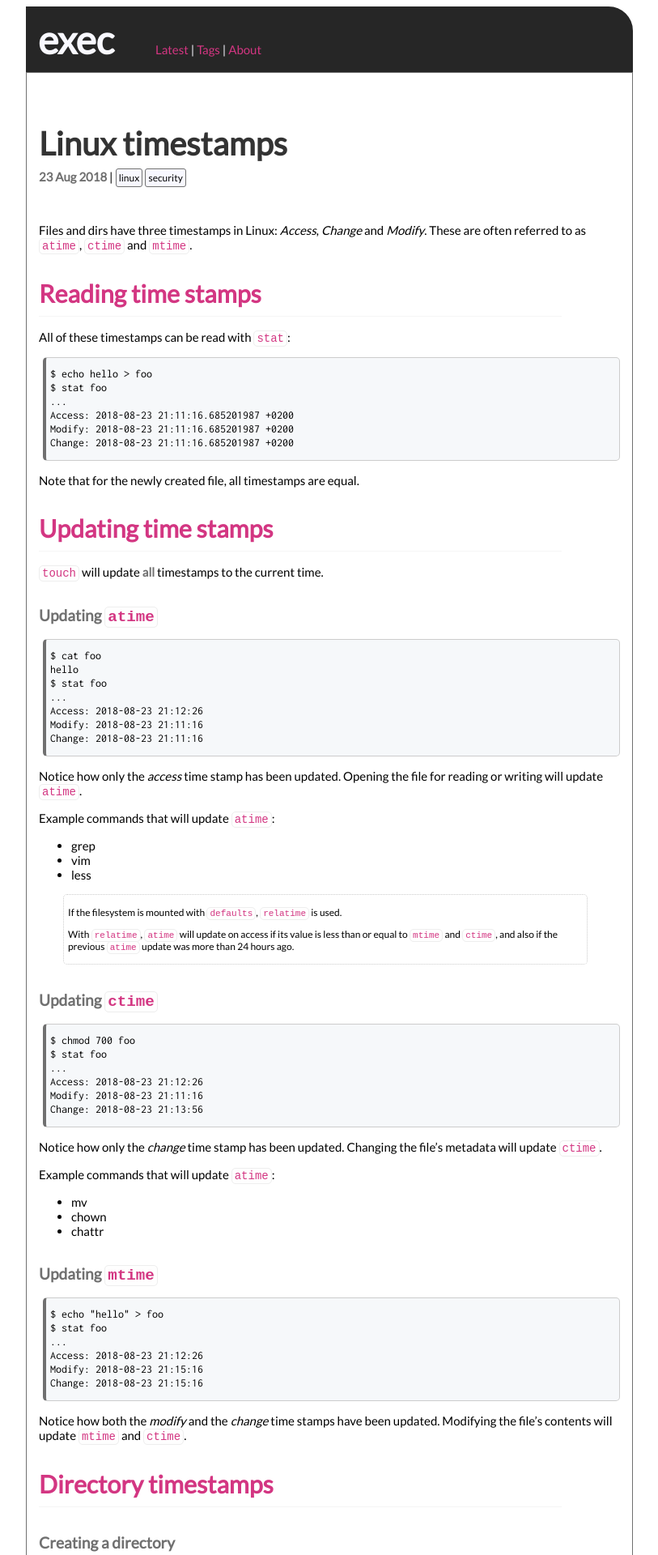
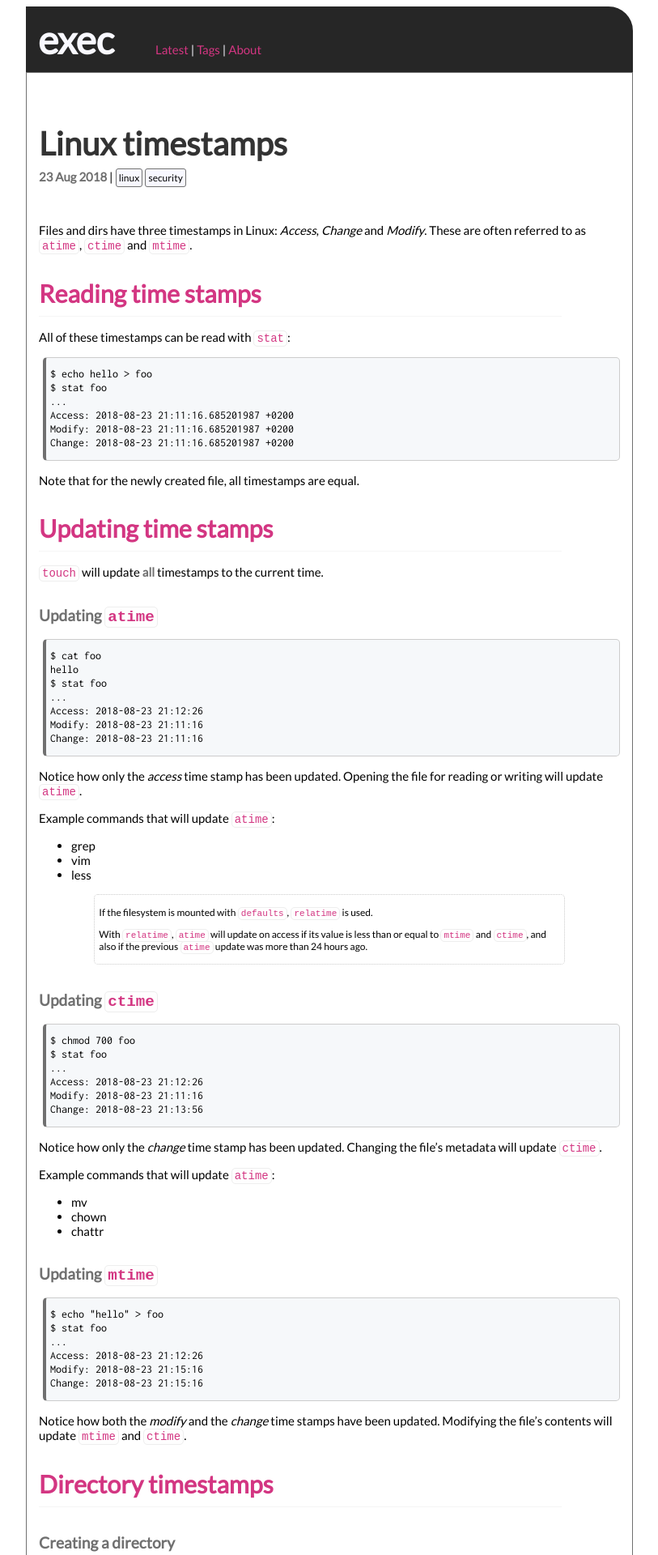
Before and after one commit to execas/execas.github.io, a Jekyll site: the page built from _posts/2018-08-23-linux-timestamps.md, in a window 1280 px wide. Shown: the top 1920 px of the page at 81% size, without its empty margins (233-1046 px from the left). Built offline with Jekyll 4.4.1, drawn with Linux system fonts in a browser that asks for light colours.

Commit message:
Update execas.css

```diff
--- a/css/execas.css
+++ b/css/execas.css
@@ -45,7 +45,8 @@ pre {
 
 blockquote {
      background-color: #ffffff;
-     margin-left:30px;
+     margin: 0 auto;
+     width: 80%;
      padding-left: 5px;
      padding-bottom: 2px;
      padding-top: 2px;
```
